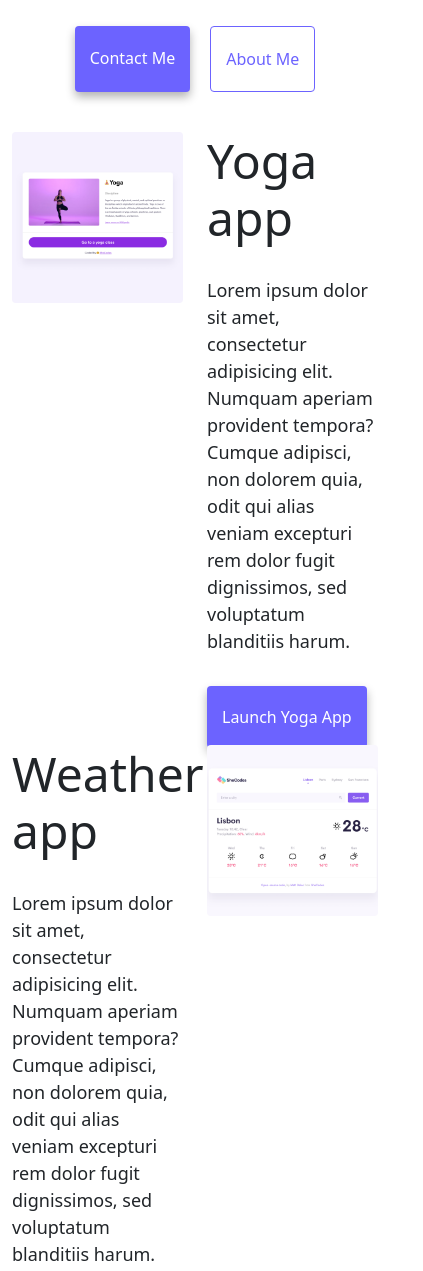
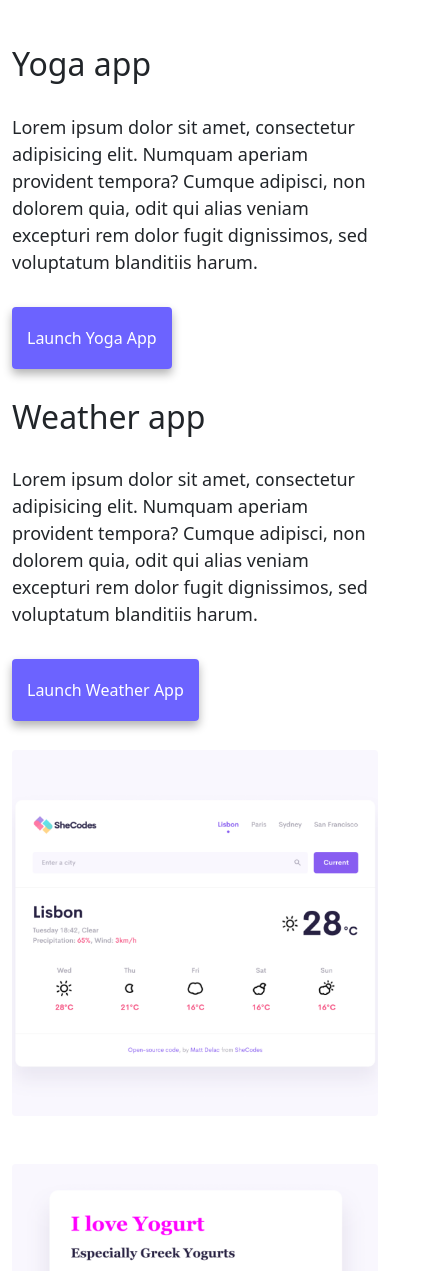
Before and after one commit to aqualinka/front-end-developer-project, a plain HTML site: page index.html in a window 390 px wide. Shown: the part 440-1711 px from the top of the page, 423 px wide, since content can reach past the window. Drawn offline with nearby package versions, Linux system fonts and the light colour scheme.

Commit message:
added media queries

```diff
--- a/index.html
+++ b/index.html
@@ -57,10 +57,10 @@
     </div>
     <div class="container">
       <div class="row">
-        <div class="col-6 mb-3">
-          <img src="/images/yoga.png" alt="Yoga project" class="img-fluid rounded" />
+        <div class="col-sm-6 mb-5">
+          <img src="/images/yoga.png" alt="Yoga project" class="img-fluid rounded d-none d-sm-block" />
         </div>
-        <div class="col-6 mb-3">
+        <div class="col-sm-6 mb-5">
           <h2>Yoga app</h2>
           <p>
             Lorem ipsum dolor sit amet, consectetur adipisicing elit. Numquam
@@ -74,7 +74,7 @@
         </div>
       </div>
       <div class="row">
-        <div class="col-6 mb-3">
+        <div class="col-sm-6 mb-5">
           <h2>Weather app</h2>
           <p>
             Lorem ipsum dolor sit amet, consectetur adipisicing elit. Numquam
@@ -86,7 +86,7 @@
             <a href="#" class="primary-link"title="Weather project">Launch Weather App </a>
           </div>
         </div>
-        <div class="col-6 mb-3">
+        <div class="col-sm-6 mb-5">
           <img
             src="/images/weather.png"
             alt="Weather project"
@@ -95,14 +95,14 @@
         </div>
       </div>
       <div class="row">
-        <div class="col-6 mb-3">
+        <div class="col-sm-6 mb-5">
           <img
             src="/images/yogurt.png"
             alt="Yogurt project"
             class="img-fluid rounded"
           />
         </div>
-        <div class="col-6 mb-3">
+        <div class="col-sm-6 mb-5">
           <h2>Yogurt app</h2>
           <p>
             Lorem ipsum dolor sit amet, consectetur adipisicing elit. Numquam
--- a/style.css
+++ b/style.css
@@ -68,3 +68,15 @@
   .email-link:hover {
     text-decoration: underline;
   }
+
+  @media (max-width: 576px){
+      h1 {
+          font-size: 48px;
+      }
+      h2 {
+        font-size: 32px;
+      }
+      h3{
+        font-size: 24px;
+      }
+  }
```
